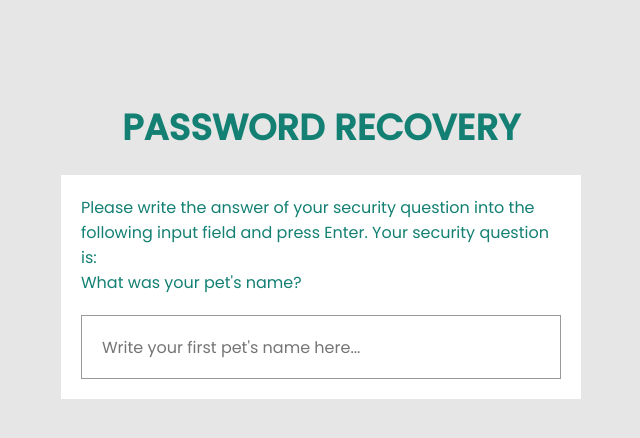
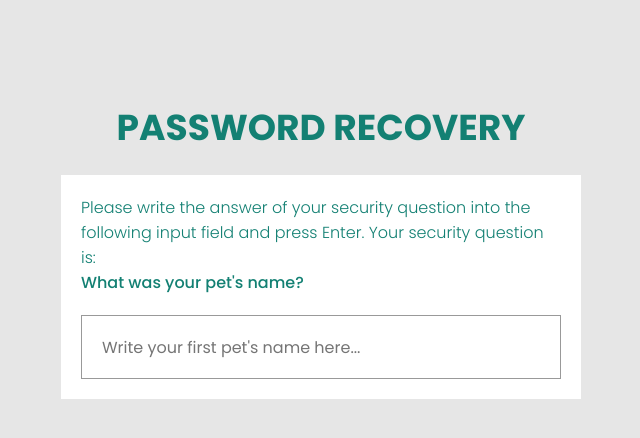
Before and after one commit to BatoriTamas/uibuild-pw-recovery2, a plain HTML site: page frontend/index.html in a window 1280 px wide. Shown: the whole page, without its empty margins (319-959 px from the left). Drawn offline with Linux system fonts and the light colour scheme; a script that the page names is missing.

Commit message:
Changed fonts

```diff
--- a/frontend/index.html
+++ b/frontend/index.html
@@ -8,8 +8,8 @@
 	<script src="script.js" defer></script>
 
 	<link rel="preconnect" href="https://fonts.googleapis.com">
-<link rel="preconnect" href="https://fonts.gstatic.com" crossorigin>
-<link href="https://fonts.googleapis.com/css2?family=Poppins:ital,wght@0,300;0,400;0,500;1,700&display=swap" rel="stylesheet">
+	<link rel="preconnect" href="https://fonts.gstatic.com" crossorigin>
+	<link href="https://fonts.googleapis.com/css2?family=Poppins:wght@300;400;500;700&display=swap" rel="stylesheet">
 
 	<title>UIBUILD-PW-RECOVERY2</title>
 </head>
--- a/frontend/style.css
+++ b/frontend/style.css
@@ -15,7 +15,7 @@ body {
   }
 
 h1 {
-  font-weight: bold;
+  font-weight: 700;
   font-size: 36px;
   padding: 100px 0 20px 0;
   }
@@ -27,7 +27,7 @@ h1 {
   }
 
 .please {
-  font-weight: light;
+  font-weight: 300;
   font-size: 16px;
   max-width: 520px;
   height: auto;
@@ -43,7 +43,7 @@ h1 {
 }
 
 p {
-  font-weight: medium;
+  font-weight: 500;
   padding: 0 0 20px 0;
 }
 
@@ -53,7 +53,7 @@ p {
   align-items:flex-start;
 }
  input {
-  font-weight: regular;
+  font-weight: 400;
   font-size: 16px;
   height: 64px;
   width: 100%;
```
